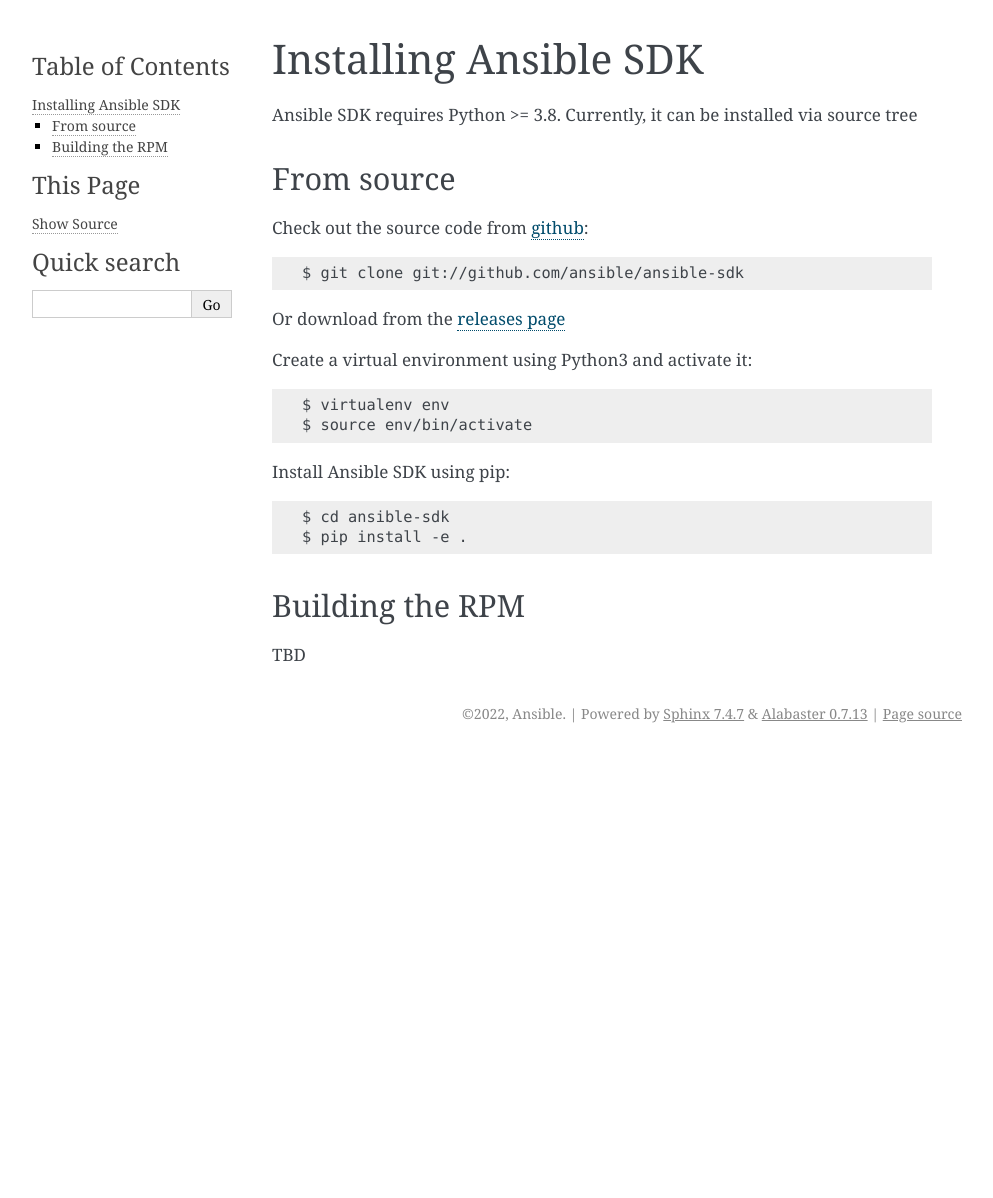
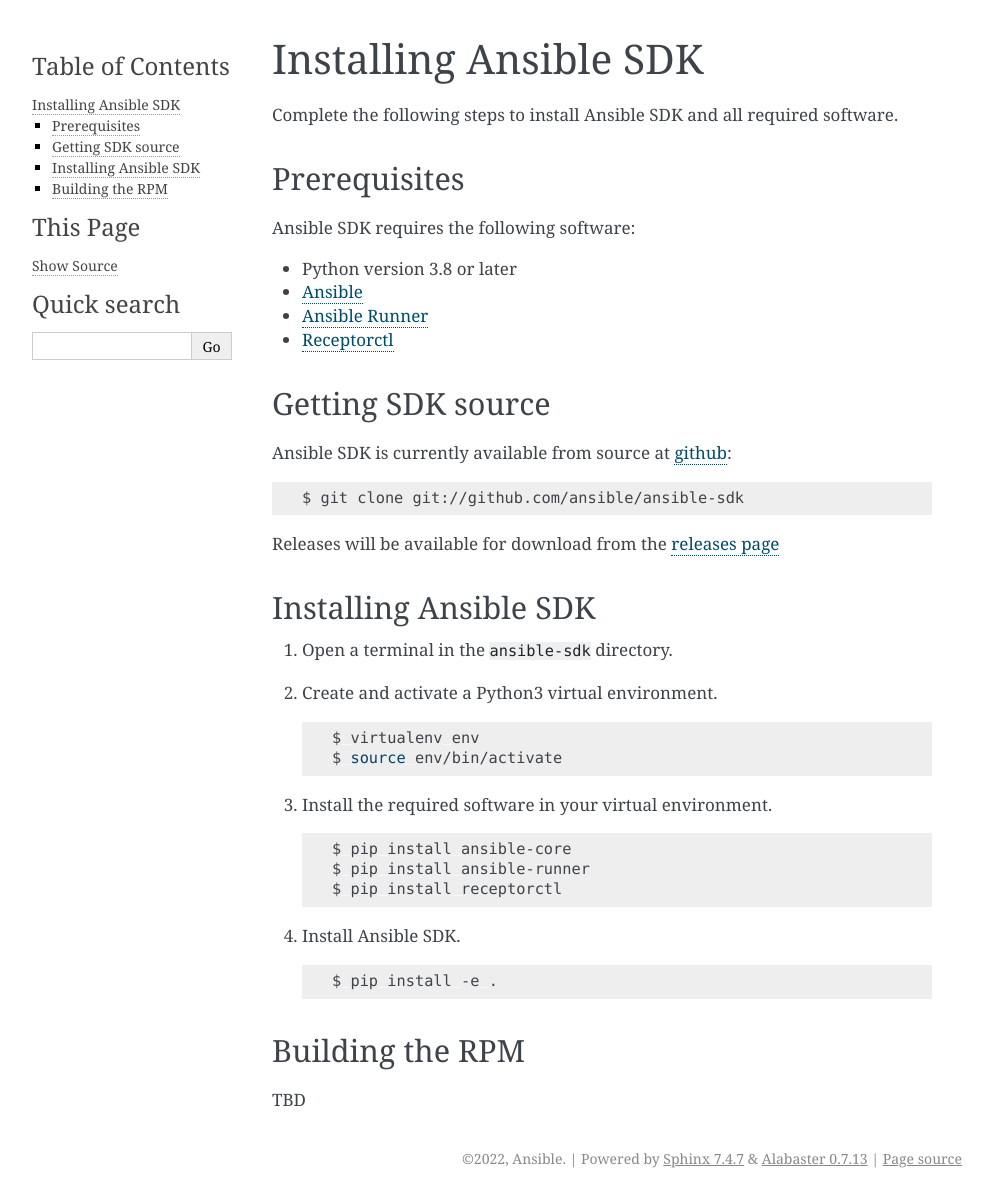
Before and after one commit to ansible/ansible-sdk, a Sphinx documentation site: the page built from docs/source/install.rst, in a window 1280 px wide. Shown: the whole page, without its empty margins (148-1141 px from the left). Built offline with Sphinx 7.4.7, drawn with Linux system fonts in a browser that asks for light colours; before the commit the page ends 900 px from its top, so only the background shows below that.

Commit message:
dnaro getting started sdk

```diff
--- a/docs/source/index.rst
+++ b/docs/source/index.rst
@@ -1,8 +1,7 @@
 Ansible SDK documentation
 =========================
 
-Welcome to the Ansible SDK documentation.
-Ansible SDK is a toolkit that lets you harness the power and simplicity of Ansible automation directly from your applications.
+Automate with Ansible directly from your applications.
 
 .. toctree::
    :maxdepth: 1
@@ -10,8 +9,7 @@
 
    intro
    install
-   getting_started
-   scenario_guide
+   quickstart_guides
    troubleshooting
    faq
 
--- a/docs/source/install.rst
+++ b/docs/source/install.rst
@@ -3,26 +3,51 @@
 Installing Ansible SDK
 ======================
 
-Ansible SDK requires Python >= 3.8. Currently, it can be installed via source tree
+Complete the following steps to install Ansible SDK and all required software.
 
-From source
------------
+Prerequisites
+-------------
 
-Check out the source code from `github <https://github.com/ansible/ansible-sdk>`_::
+Ansible SDK requires the following software:
 
-  $ git clone git://github.com/ansible/ansible-sdk
+* Python version 3.8 or later
+* `Ansible <https://docs.ansible.com/ansible-core/devel/#>`_
+* `Ansible Runner <https://ansible-runner.readthedocs.io/en/stable/>`_
+* `Receptorctl <https://receptor.readthedocs.io/en/latest/index.html#installation>`_
 
-Or download from the `releases page <https://github.com/ansible/ansible-sdk/releases>`_
+Getting SDK source
+------------------
 
-Create a virtual environment using Python3 and activate it::
+Ansible SDK is currently available from source at `github <https://github.com/ansible/ansible-sdk>`_::
 
-  $ virtualenv env
-  $ source env/bin/activate
+    $ git clone git://github.com/ansible/ansible-sdk
 
-Install Ansible SDK using pip::
+Releases will be available for download from the `releases page <https://github.com/ansible/ansible-sdk/releases>`_
 
-  $ cd ansible-sdk
-  $ pip install -e .
+Installing Ansible SDK
+----------------------
+
+#. Open a terminal in the ``ansible-sdk`` directory.
+#. Create and activate a Python3 virtual environment.
+
+   .. code-block:: bash
+
+       $ virtualenv env
+       $ source env/bin/activate
+
+#. Install the required software in your virtual environment.
+
+   .. code-block:: bash
+
+       $ pip install ansible-core
+       $ pip install ansible-runner
+       $ pip install receptorctl
+
+#. Install Ansible SDK.
+
+   .. code-block:: bash
+
+       $ pip install -e .
 
 Building the RPM
 ----------------
```
Also changed, not shown: docs/source/getting_started.rst (deleted, +0 -33 lines), docs/source/intro.rst (+10 -5 lines), docs/source/quickstart_get_started.rst (added, +53 -0 lines), docs/source/quickstart_guides.rst (added, +12 -0 lines), docs/source/quickstart_mesh.rst (renamed from docs/source/scenario_mesh.rst, +5 -4 lines), docs/source/scenario_guide.rst (deleted, +0 -10 lines), docs/source/troubleshooting.rst (+24 -0 lines).
